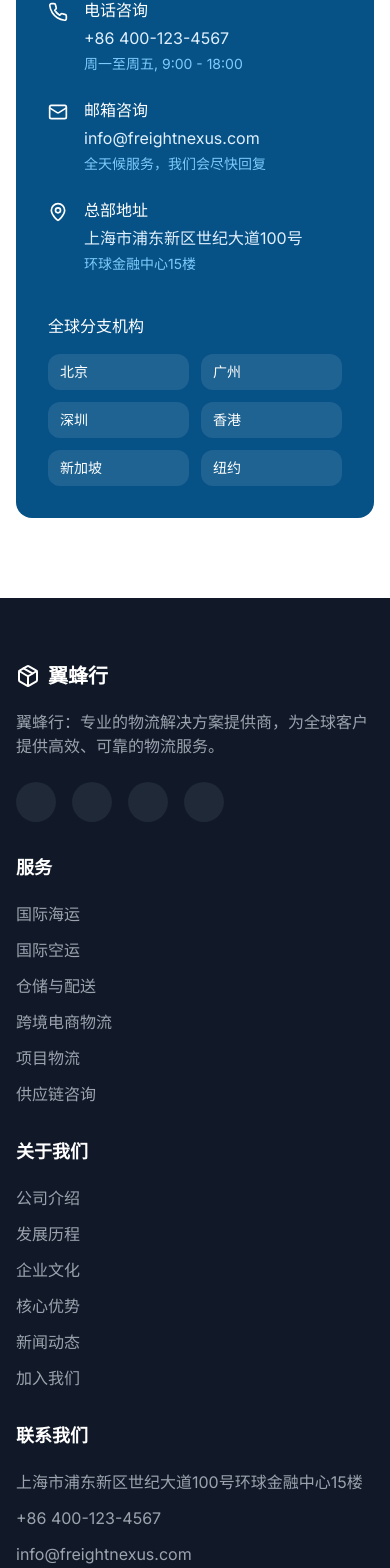
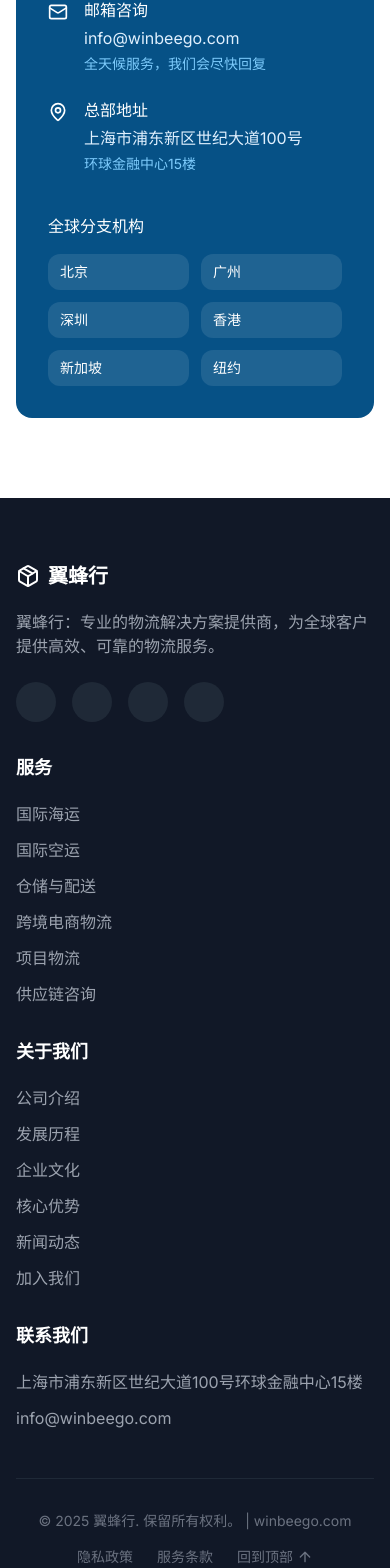
Before and after one commit to firzen/winbeego2025, a React (Vite) app: page / in a window 390 px wide. Shown: the part 5879-7447 px from the top of the page. Built offline with nearby package versions, Linux system fonts and the light colour scheme.

Commit message:
Rename FreightNexus to 翼蜂行
Update contact information and remove phone number.

```diff
--- a/src/components/Contact.tsx
+++ b/src/components/Contact.tsx
@@ -1,6 +1,5 @@
-
 import React, { useState, useEffect } from "react";
-import { Phone, Mail, MapPin } from "lucide-react";
+import { Mail, MapPin } from "lucide-react";
 
 const Contact = () => {
   const [formData, setFormData] = useState({
@@ -202,22 +201,11 @@ const Contact = () => {
               <div className="space-y-6">
                 <div className="flex items-start gap-4">
                   <div className="flex-shrink-0 mt-1">
-                    <Phone className="h-5 w-5" />
-                  </div>
-                  <div>
-                    <h4 className="font-medium mb-1">电话咨询</h4>
-                    <p className="text-logistics-100">+86 400-123-4567</p>
-                    <p className="text-sm text-logistics-300 mt-1">周一至周五, 9:00 - 18:00</p>
-                  </div>
-                </div>
-
-                <div className="flex items-start gap-4">
-                  <div className="flex-shrink-0 mt-1">
                     <Mail className="h-5 w-5" />
                   </div>
                   <div>
                     <h4 className="font-medium mb-1">邮箱咨询</h4>
-                    <p className="text-logistics-100">info@freightnexus.com</p>
+                    <p className="text-logistics-100">info@winbeego.com</p>
                     <p className="text-sm text-logistics-300 mt-1">全天候服务，我们会尽快回复</p>
                   </div>
                 </div>
--- a/src/components/Footer.tsx
+++ b/src/components/Footer.tsx
@@ -82,13 +82,8 @@ const Footer = () => {
                 上海市浦东新区世纪大道100号环球金融中心15楼
               </li>
               <li>
-                <a href="tel:+86-400-123-4567" className="hover:text-white transition-colors">
-                  +86 400-123-4567
-                </a>
-              </li>
-              <li>
-                <a href="mailto:info@freightnexus.com" className="hover:text-white transition-colors">
-                  info@freightnexus.com
+                <a href="mailto:info@winbeego.com" className="hover:text-white transition-colors">
+                  info@winbeego.com
                 </a>
               </li>
             </ul>
```
